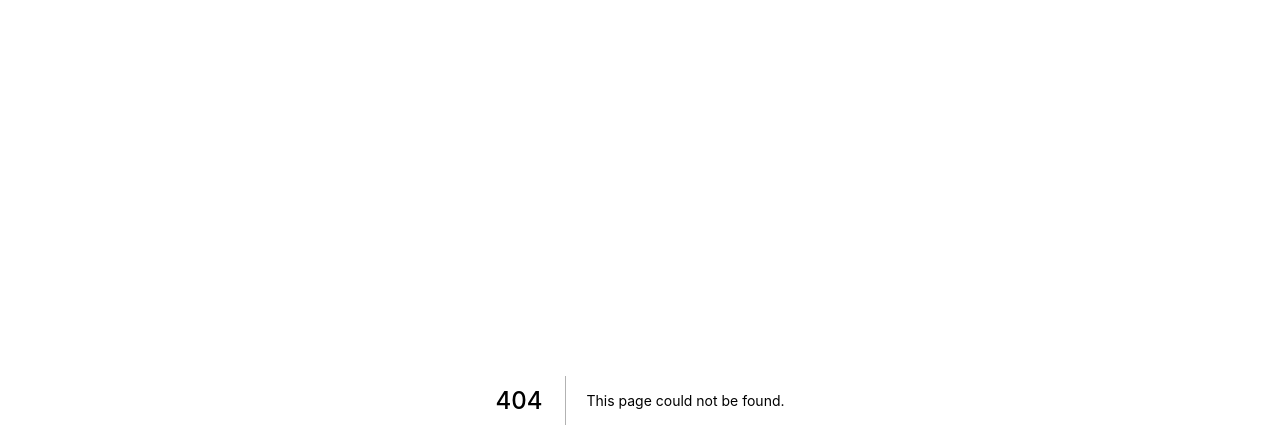
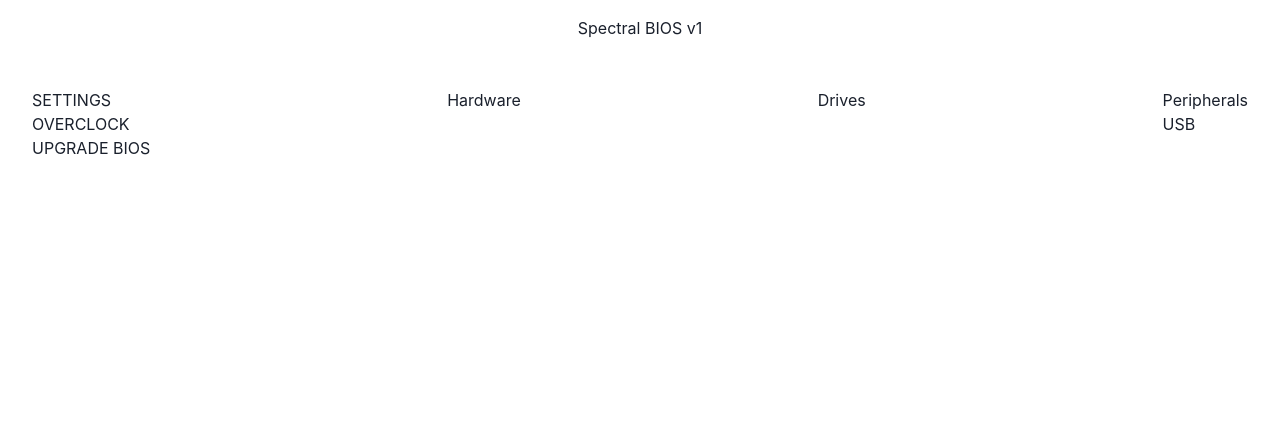
Before and after one commit to SpectralProject/Spectro-Simulator, a Next.js app in the folder frontend/: page /main in a window 1280 px wide. Before the commit this address had no page. Shown: the top 448 px of the page. Built offline with nearby package versions, Linux system fonts and the light colour scheme.

Commit message:
Add skeletal code

```diff
--- a/frontend/package.json
+++ b/frontend/package.json
@@ -8,6 +8,10 @@
     "lint": "next lint"
   },
   "dependencies": {
+    "@chakra-ui/react": "^1.8.3",
+    "@emotion/react": "^11.7.1",
+    "@emotion/styled": "^11.6.0",
+    "framer-motion": "^5.6.0",
     "next": "12.0.10",
     "react": "17.0.2",
     "react-dom": "17.0.2"
--- a/frontend/src/pages/_app.tsx
+++ b/frontend/src/pages/_app.tsx
@@ -1,8 +1,13 @@
 import '../styles/globals.css'
 import type { AppProps } from 'next/app'
+import { ChakraProvider } from '@chakra-ui/react'
 
 function MyApp({ Component, pageProps }: AppProps) {
-  return <Component {...pageProps} />
+  return (
+    <ChakraProvider>
+      <Component {...pageProps} />
+    </ChakraProvider >
+  )
 }
 
 export default MyApp
--- /dev/null
+++ b/frontend/src/pages/main.tsx
@@ -0,0 +1,43 @@
+import { Text, Flex, Spacer, Box } from '@chakra-ui/react'
+import type { NextPage } from 'next'
+
+const Main: NextPage = () => {
+    return (
+        <>
+            <Flex flexDir="column">
+                <Box w="100%" textAlign="center" p="1rem">
+                    <Text>Spectral BIOS v1</Text>
+                </Box>
+                <Flex flexDir="row" p="2rem">
+                    <Flex id="spectral-bios-sidebar" flexDir="column">
+                        <Text>SETTINGS</Text>
+                        <Text>OVERCLOCK</Text>
+                        <Text>UPGRADE BIOS</Text>
+                    </Flex>
+                    <Spacer />
+
+                    <Flex flexDir="column">
+                        <Text>Hardware</Text>
+                    </Flex>
+                    <Spacer />
+
+                    <Flex flexDir="column">
+                        <Text>Drives</Text>
+
+                    </Flex>
+                    <Spacer />
+
+                    <Flex flexDir="column">
+                        <Text>Peripherals</Text>
+                        {/* peripherals here */}
+                        <Text>USB</Text>
+                    </Flex>
+                </Flex>
+                {/* Could put a footer and disclaimer for the bios here */}
+            </Flex>
+
+        </>
+    )
+}
+
+export default Main
```
Also changed, not shown: 1 other file (tests, documents, lock files or other folders).
